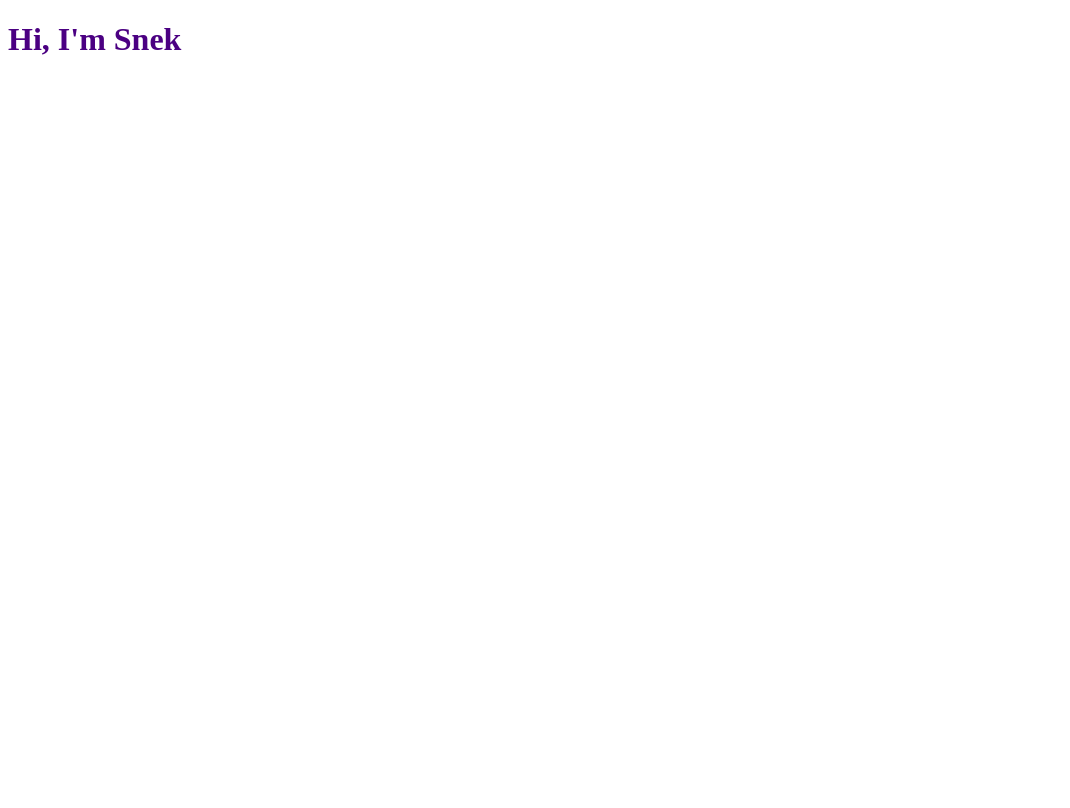
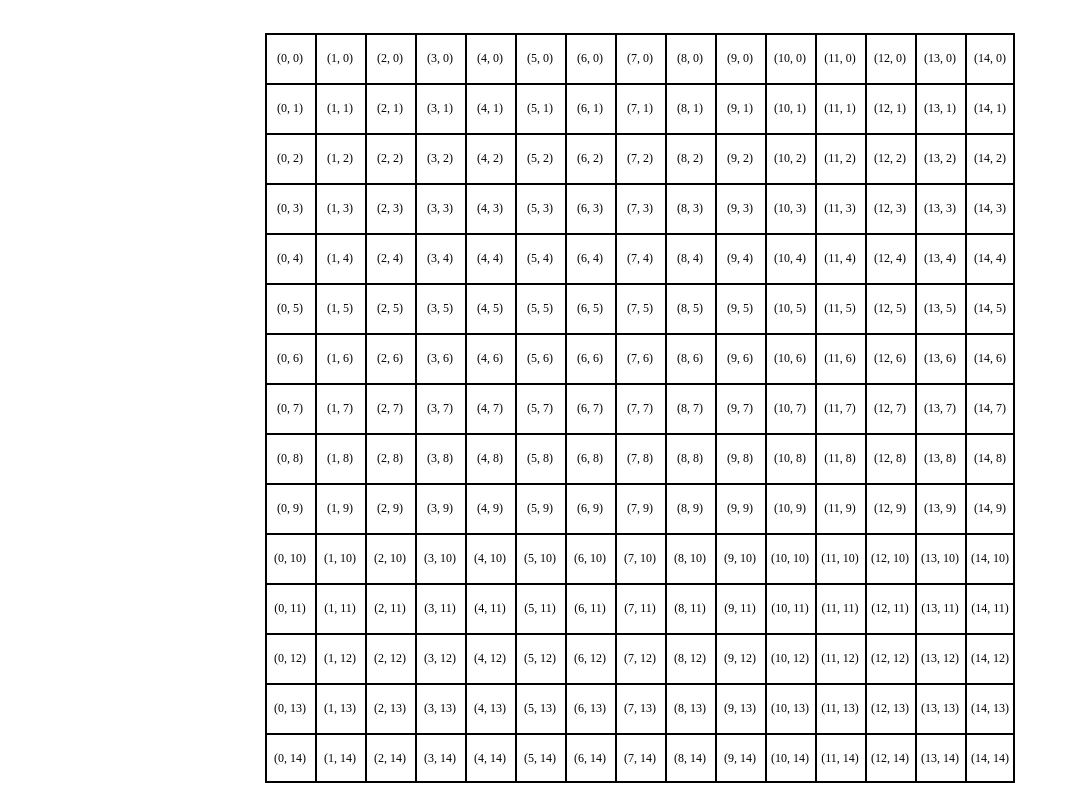
Before and after one commit to robindevouge/game-snake, a website built with Parcel: page src/index.html in a window 1280 px wide. Shown: the whole page, without its empty margins (0-1070 px from the left). Built offline with nearby package versions, Linux system fonts and the light colour scheme.

Commit message:
Add grid generation

```diff
--- a/src/index.html
+++ b/src/index.html
@@ -10,6 +10,6 @@
 		<script type="module" src="./scripts/main.js"></script>
 	</head>
 	<body>
-		<h1>Hi, I'm Snek</h1>
+		<div class="grid-container"></div>
 	</body>
 </html>
--- /dev/null
+++ b/src/scripts/Cell.js
@@ -0,0 +1,12 @@
+export default class Cell {
+	constructor(x, y, cellClass = 'cell') {
+		this.element = document.createElement('div');
+		this.element.classList.add(cellClass);
+		this.element.dataset.x = x;
+		this.element.dataset.y = y;
+
+		this.position = { x, y };
+
+		this.element.innerHTML = `(${x}, ${y})`;
+	}
+}
--- /dev/null
+++ b/src/scripts/Grid.js
@@ -0,0 +1,22 @@
+import Cell from './Cell';
+
+export default class Grid {
+	constructor(width, height, gridClass = 'grid') {
+		this.element = document.createElement('div');
+		this.element.classList.add(gridClass);
+
+		this.element.style.display = 'grid';
+		this.element.style.gridTemplateColumns = `repeat(${width}, 1fr)`;
+		this.element.style.gridTemplateRows = `repeat(${height}, 1fr)`;
+
+		this.cells = new Array();
+
+		for (let y = 0; y < height; y++) {
+			for (let x = 0; x < width; x++) {
+				const cell = new Cell(x, y);
+				this.cells.push(cell);
+				this.element.appendChild(cell.element);
+			}
+		}
+	}
+}
--- a/src/scripts/main.js
+++ b/src/scripts/main.js
@@ -1 +1,53 @@
-console.log('Hi, I\'m Snek');
+import Grid from "./Grid"
+
+const $gridContainer = document.querySelector('.grid-container');
+
+const Game = {
+	config: {
+		gridWidth: 15,
+		gridHeight: 15,
+		scoreIncrement: 1,
+	},
+	state: {
+		position: {
+			x: 3,
+			y: 0,
+		},
+		segments: [
+			{
+				x: 2,
+				y: 0,
+			},
+			{
+				x: 1,
+				y: 0,
+			},
+			{
+				x: 0,
+				y: 0,
+			},
+		],
+		food: [],
+		score: 0,
+	},
+	grid: null,
+};
+
+const createGrid = () => {
+	Game.grid = new Grid(Game.config.gridWidth, Game.config.gridHeight);
+	$gridContainer.appendChild(Game.grid.element);
+};
+
+Game.init = () => {
+	createGrid();
+};
+
+Game.start = () => {};
+
+Game.computeNextFrame = () => {};
+
+Game.renderFrame = () => {};
+
+document.addEventListener('DOMContentLoaded', () => {
+	Game.init();
+});
--- a/src/styles/main.scss
+++ b/src/styles/main.scss
@@ -1,3 +1,27 @@
+html {
+	height: 100%;
+}
+
 body {
-	color: indigo;
+	display: flex;
+	justify-content: center;
+	align-items: center;
+	height: 100%;
+
+	.grid-container {
+		.grid {
+			box-shadow: inset -1px -1px 0 1px #000;
+
+			.cell {
+				display: flex;
+				align-items: center;
+				justify-content: center;
+				width: 50px;
+				height: 50px;
+				overflow: hidden;
+				box-shadow: inset 1px 1px 0 1px #000;
+				font-size: 12px;
+			}
+		}
+	}
 }
```
